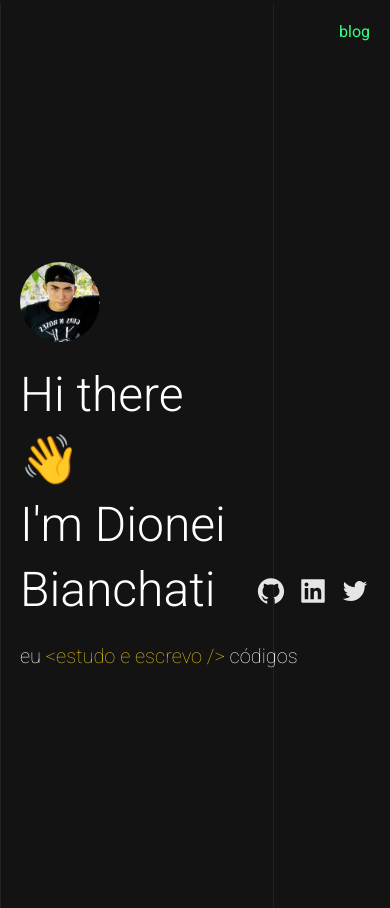
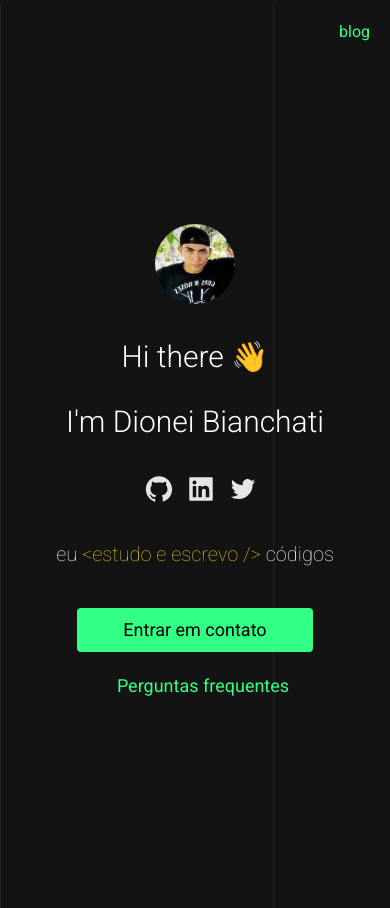
Before and after one commit to dionbiancha/mature-portfolio, a Next.js app: page /home in a window 390 px wide. Built offline with nearby package versions, Linux system fonts and the light colour scheme.

Commit message:
style: responsive for mobile

```diff
--- a/src/pages/home/topContent/index.tsx
+++ b/src/pages/home/topContent/index.tsx
@@ -3,21 +3,21 @@ import { AiFillGithub, AiFillLinkedin, AiOutlineTwitter } from 'react-icons/ai'
 
 const TopContent: React.FC = () => {
   return (
-    <div className="flex flex-col justify-center h-screen">
+    <div className="flex flex-col justify-center sm:items-start items-center sm:text-left text-center h-screen">
       <img
         className="w-20 h-20 rounded-full mb-5"
         src="assets/images/me.jpg"
         alt="Foto de Dionei Bianchati"
       />
-      <div className="flex flex-row">
+      <div className="flex sm:flex-row flex-col">
         <h1
           style={{ lineHeight: '65px' }}
-          className="text-white text-5xl font-light mb-5"
+          className="text-white sm:text-5xl text-3xl font-light mb-5"
         >
           Hi there 👋 <br />
           I&apos;m Dionei Bianchati
         </h1>
-        <div className="flex flex-row self-end text-3xl text-gray_1 mb-9">
+        <div className="flex flex-row sm:self-end m-auto text-3xl text-gray_1 mb-9">
           <a className="transition duration-500 ease-in-out hover:text-yellow cursor-pointer ml-3">
             <AiFillGithub />
           </a>
@@ -32,6 +32,14 @@ const TopContent: React.FC = () => {
       <p className="text-white text-xl font-extralight">
         eu <span className="text-yellow">{'<estudo e escrevo />'}</span> códigos
       </p>
+      <div className="flex sm:flex-row flex-col mt-10">
+        <button className="justify-center inline-flex text-black bg-green_1 border-0 py-2 px-6 focus:outline-none rounded text-lg cursor-pointer">
+          Entrar em contato
+        </button>
+        <button className="sm:mt-0 mt-3 justify-center ml-4 inline-flex text-green_1 border-0 py-2 px-6 focus:outline-none rounded text-lg cursor-pointer">
+          Perguntas frequentes
+        </button>
+      </div>
     </div>
   )
 }
--- a/tailwind.config.js
+++ b/tailwind.config.js
@@ -7,7 +7,8 @@ module.exports = {
       green_1: '#32FF84',
       white: '#FFFFFF',
       yellow: '#E1C116',
-      gray_1: '#E5E5E5'
+      gray_1: '#E5E5E5',
+      black: '#000000'
     }
   },
   variants: {
```
